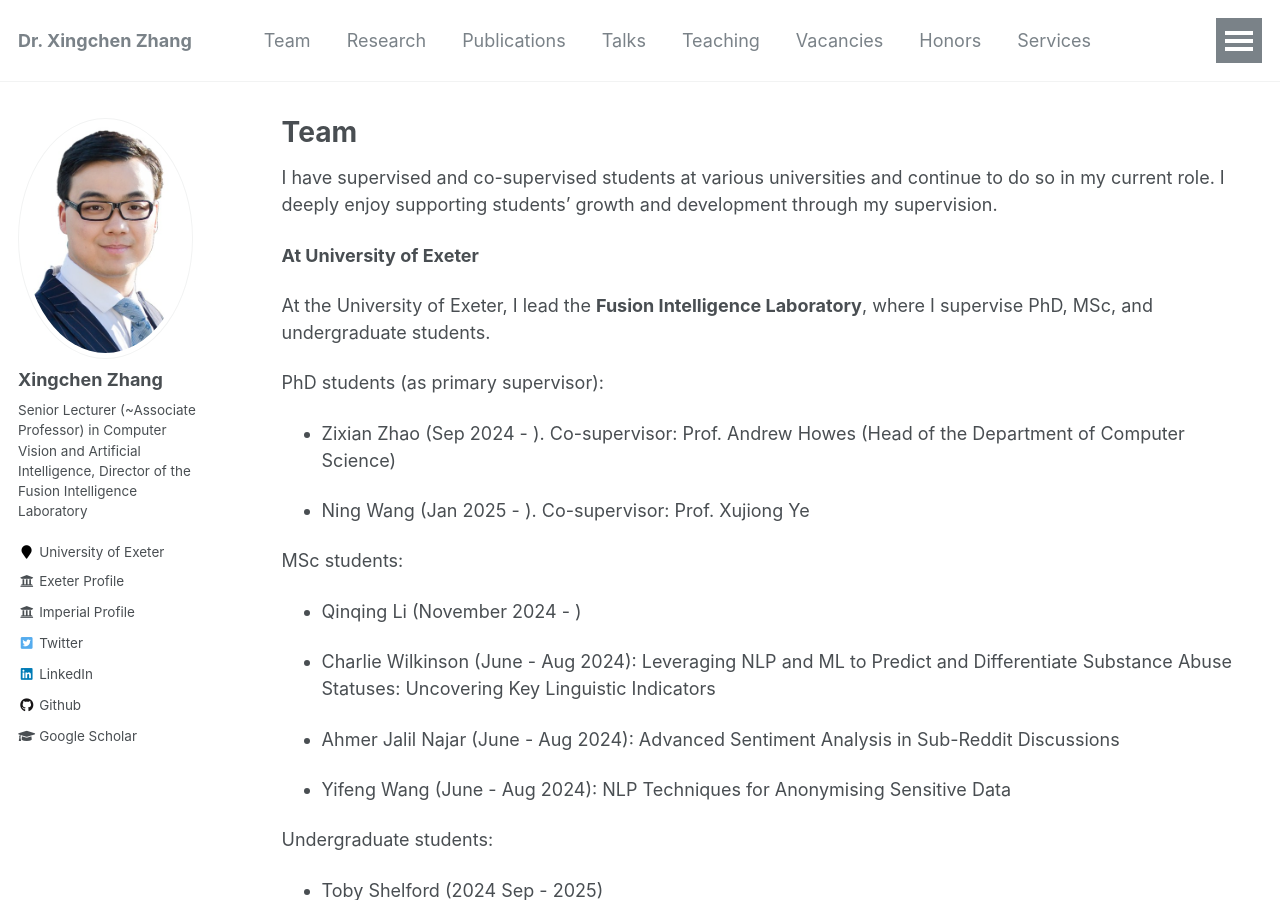
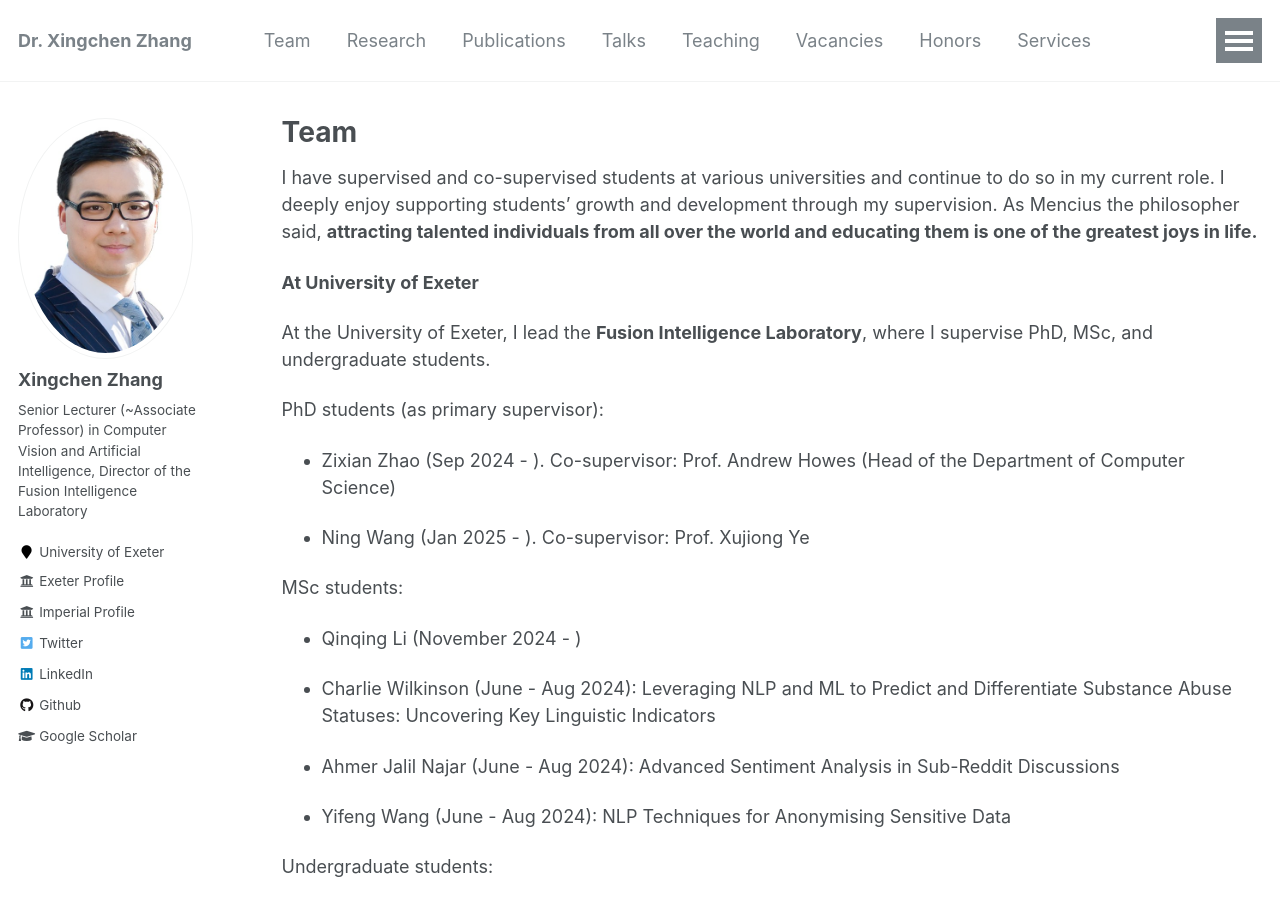
Before and after one commit to xingchenzhang/xingchenzhang.github.io, a Jekyll site: the page built from _pages/team.md, in a window 1280 px wide and 900 px high. Built offline with Jekyll 4.4.1, drawn with Linux system fonts in a browser that asks for light colours.

Commit message:
update teaching

```diff
--- a/_pages/team.md
+++ b/_pages/team.md
@@ -6,7 +6,8 @@ author_profile: true
 ---
 {% include base_path %}
 
-I have supervised and co-supervised students at various universities and continue to do so in my current role. I deeply enjoy supporting students' growth and development through my supervision.
+I have supervised and co-supervised students at various universities and continue to do so in my current role. I deeply enjoy supporting students' growth and development through my supervision. As Mencius the philosopher said, **attracting talented individuals from all over the world and educating them is one of the greatest joys in life.**
+
 
 **At University of Exeter**
 
```
